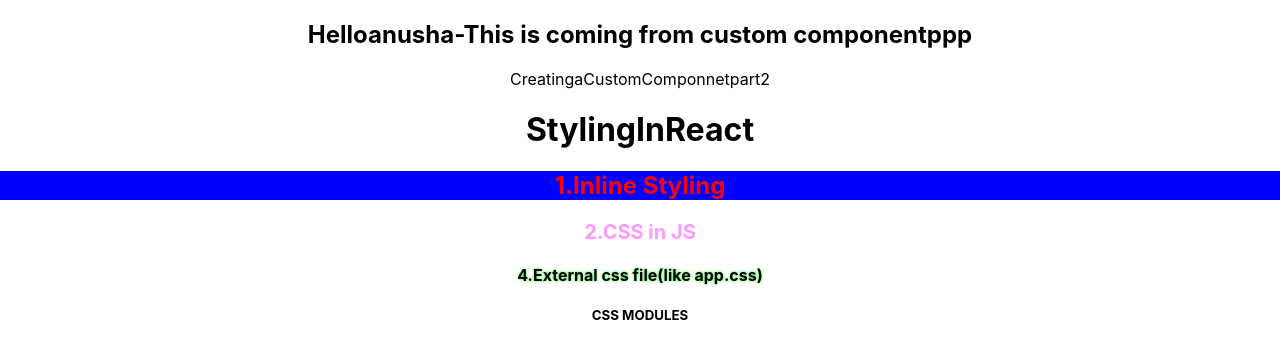
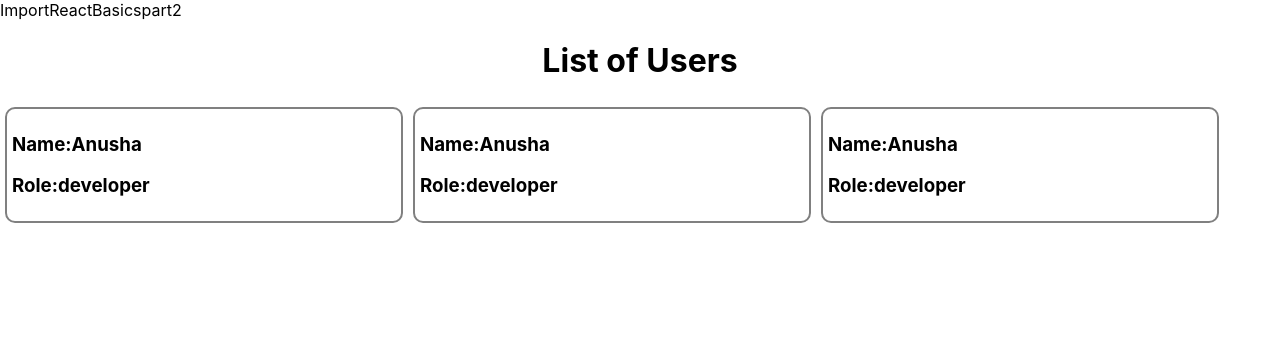
Before and after one commit to Anushareact/ReactProjectsUdemy, a React (Create React App) app in the folder react-basics/: page / in a window 1280 px wide. Shown: the top 358 px of the page. Built offline with nearby package versions, Linux system fonts and the light colour scheme.

Commit message:
About props

```diff
--- a/react-basics/src/App.js
+++ b/react-basics/src/App.js
@@ -1,25 +1,16 @@
+import React from 'react'
+import Imports from './ReactBasics/components/Imports'
+import ImportReactBasicspart2 from "./React/ReactBasicspart2/ImportReactBasicspart2";
 
-import './App.css';
-import CreatingaCustomComponnetpart2 from './ReactBasics/components/CreatingaCustomComponnetpart2';
-import StylingInReact from './ReactBasics/components/StylingInReact';
 
-function App() {
-  const name="anusha"
+
+const App = () => {
   return (
-    <div className="App">
-     {/* way of inject the Hello component to App component */}
-     <Hello name={name}/>
-     <CreatingaCustomComponnetpart2/>
-     <StylingInReact/>
-
-    </div>
+    <>
+      {/* <Imports/> */}
+      <ImportReactBasicspart2 />
+    </>
   );
 }
 
-export default App;
-//creating a custom component
-const  Hello=(props)=>{
-  return <h2>Hello{props.name}-This is coming from custom componentppp</h2>;
-
-
-}
+export default App
--- /dev/null
+++ b/react-basics/src/React/ReactBasicspart2/ImportReactBasicspart2.js
@@ -0,0 +1,16 @@
+import React from 'react'
+import Props from './Props'
+
+const ImportReactBasicspart2 = () => {
+  return (
+    <div>
+      ImportReactBasicspart2
+      <h1 style={{ textAlign: "center" }}>List of Users</h1>
+      <Props name={"Anusha"} role={"developer"} />
+      <Props name={"Anusha"} role={"developer"} />
+      <Props name={"Anusha"} role={"developer"} />
+    </div>
+  );
+}
+
+export default ImportReactBasicspart2
--- /dev/null
+++ b/react-basics/src/React/ReactBasicspart2/Props.js
@@ -0,0 +1,15 @@
+import React from 'react'
+
+const Props = (props) => {
+  return (
+    // <div>Props is a feature in react that allows us to send informations between components</div>
+    <>
+      <div style={{border:"2px grey solid ",padding:"5px",margin:"5px",width:"30%",borderRadius:"10px",display:"inline-block"}}>
+        <h3>Name:{props.name}</h3>
+        <h3>Role:{props.role}</h3>
+      </div>
+    </>
+  );
+}
+
+export default Props
--- /dev/null
+++ b/react-basics/src/ReactBasics/components/Imports.js
@@ -0,0 +1,16 @@
+import React from 'react'
+import StylingInReact from "./StylingInReact"
+import CreatingaCustomComponnetpart2 from "./CreatingaCustomComponnetpart2"
+
+const Imports = () => {
+  return (
+    <div>
+
+      {/* <Hello />*/}
+      <CreatingaCustomComponnetpart2 />
+      <StylingInReact />
+    </div>
+  );
+}
+
+export default Imports
```
